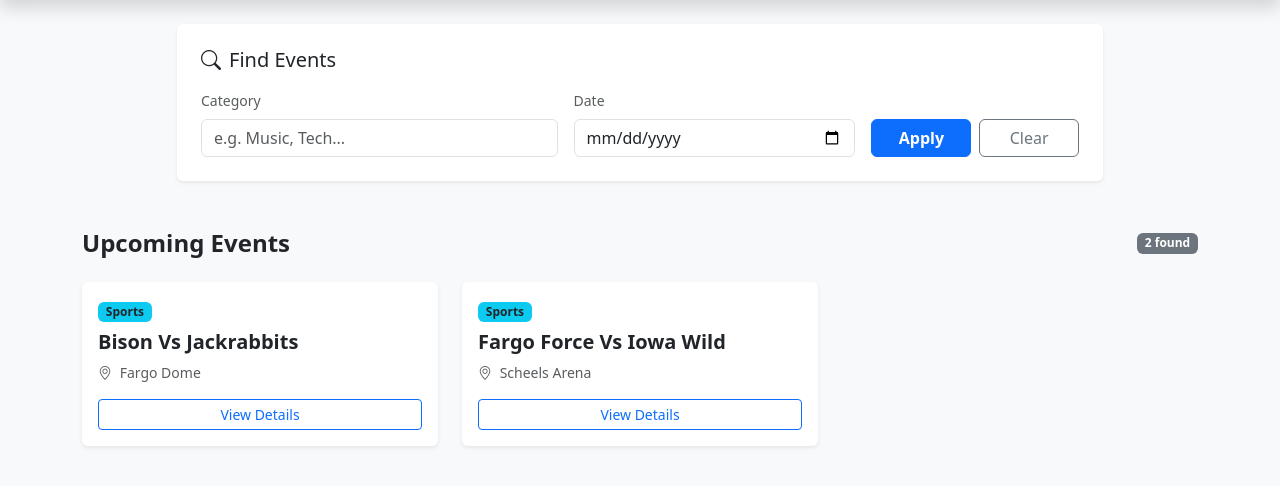
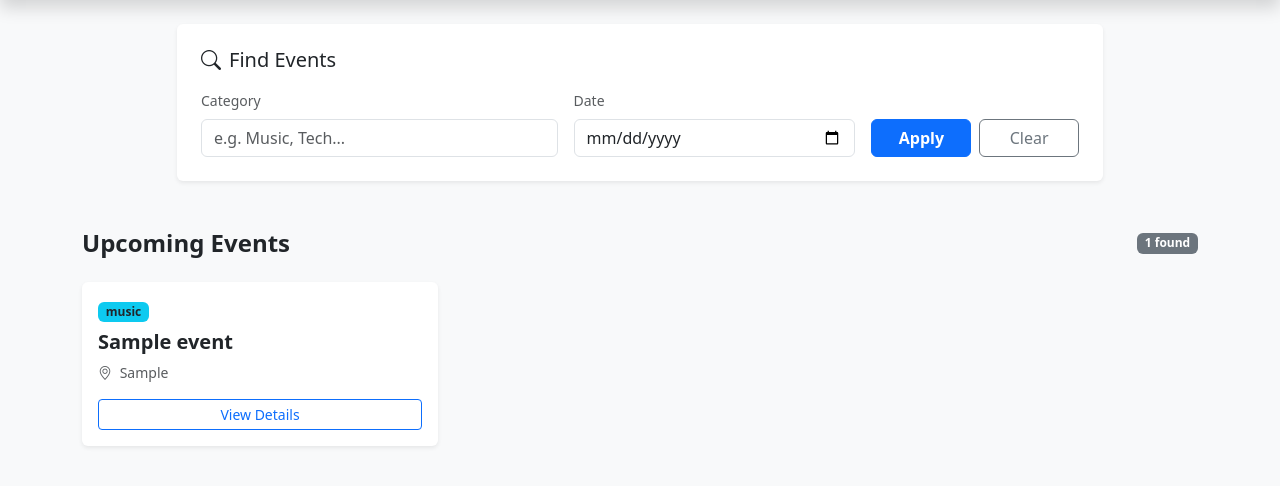
Before and after one commit to shenghuang-afk/Fargo-Area-Event-Discovery, a Django app: page /events/ in a window 1280 px wide. Shown: the part 56-542 px from the top of the page. Run offline with Django 5.2, Linux system fonts and the light colour scheme; tables that the repository leaves empty hold one stand-in row (values such as "Sample post").

Commit message:
adding events and plotting map

```diff
--- a/website/views.py
+++ b/website/views.py
@@ -40,8 +40,8 @@ def admin_dashboard(request):
     })
 
 @user_passes_test(superuser_required, login_url='/admin/login/')
-def update_event_status(request, pk, status):
-    event = get_object_or_404(Event, id=pk)
+def update_event_status(request, event_id, status):
+    event = get_object_or_404(Event, id=event_id)
     event.status = status
     event.save()
     return redirect('admin_dashboard')
@@ -56,59 +56,28 @@ from django.utils import timezone
 
 def event_list(request):
 
-    events = [
-        {
-            'pk' : 1,
-            'event_name' : 'Bison Vs Jackrabbits',
-            'event_date' : '2024-06-01',
-            'event_location' : 'Fargo Dome',
-            'event_category' : 'Sports',
-            'latitude' : 46.902972,
-            'longitude' : -96.801286
-        },
-        {
-            'pk' : 2,
-            'event_name' : 'Fargo Force Vs Iowa Wild',
-            'event_date' : '2024-06-01',
-            'event_location' : 'Scheels Arena',
-            'event_category' : 'Sports',
-            'latitude' : 46.835560,
-            'longitude' : -96.876091
-        }
-    ]
-
-    # events = Event.objects.filter(is_approved=True).order_by('event_date')
+    all_events = Event.objects.all()
 
     category = request.GET.get('category')
     if category:
-        events = events.filter(event_category__icontains=category)
+        all_events = all_events.filter(event_category__icontains=category)
 
     date_query = request.GET.get('date')
     if date_query:
         try:
             date_query = datetime.strptime(date_query, '%Y-%m-%d').date()
-            events = events.filter(event_date__date=date_query)
+            all_events = all_events.filter(event_date__date=date_query)
         except ValueError:
             pass
 
-    return render(request, 'website/event_list.html', {'events': events})
+    return render(request, 'website/event_list.html', {'events': all_events})
 
 def event_detail(request, pk):
-    context = {
-        'events': [
-            {
-                'event_name': 'Bison Football Game',
-                'latitude': 46.8975,
-                'longitude': -96.8040,
-            },
-            {
-                'event_name': 'Fargo Force Vs Iowa Wild',
-                'latitude': 46.835560,
-                'longitude': -96.876091,
-            }
-        ]
-    }
-    return render(request, 'website/event_detail.html', context)
+
+    event = get_object_or_404(Event, pk=pk)
+    all_events = Event.objects.all()
+
+    return render(request, 'website/event_detail.html', {'event': event, 'events': all_events})
 
 
 def login_user(request):
@@ -176,7 +145,6 @@ def add_event(request):
                 event_owner=request.user
             )
             new_event.save()
-            # return redirect('user_events', user_id=request.user.id)
             return redirect('home')
         else:
             return render(request, 'website/addEvent.html')
@@ -184,19 +152,18 @@ def add_event(request):
         return redirect('login')
 
 # View for deleting an event
-def delete_event(request, pk):
+def delete_event(request, event_id):
     if request.user.is_authenticated:
-        event = get_object_or_404(Event, id=pk, event_owner=request.user)
+        event = get_object_or_404(Event, id=event_id, event_owner=request.user)
         event.delete()
-        # return redirect('user_events', user_id=request.user.id)
         return redirect('home')
     else:
         return redirect('login')
 
 #View for updating events
-def update_event(request, pk):
+def update_event(request, event_id):
     if request.user.is_authenticated:
-        event = get_object_or_404(Event, event_id=pk, event_owner=request.user)
+        event = get_object_or_404(Event, id=event_id, event_owner=request.user)
         if request.method == 'POST':
             # Handle form submission
             data = request.POST
@@ -206,7 +173,6 @@ def update_event(request, pk):
             event.event_category = data.get('event_category')
             event.event_description = data.get('event_description')
             event.save()
-            messages.success(request, "Event updated successfully.")
             return redirect('home')
         else:
             # Display form with existing event data
```
Also changed, not shown: website/templates/website/event_detail.html (+8 -5 lines).
